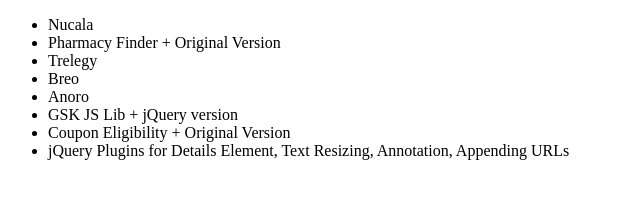
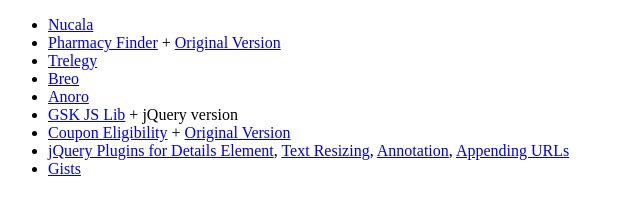
Before and after one commit to cuadra/cuadra.github.io, a website: page index.html in a window 1280 px wide. Shown: the whole page, without its empty margins (0-640 px from the left). Drawn offline with Linux system fonts and the light colour scheme.

Commit message:
Links added

```diff
--- a/index.html
+++ b/index.html
@@ -4,18 +4,19 @@
 	<meta charset="UTF-8">
 	<meta name="viewport" content="width=device-width, initial-scale=1.0">
 	<meta http-equiv="X-UA-Compatible" content="ie=edge">
-	<title>Coming Soon</title>
+	<title>Links to Projects</title>
 </head>
 <body>
 	<ul>
-		<li>Nucala</li>
-		<li>Pharmacy Finder + Original Version</li>
-		<li>Trelegy</li>
-		<li>Breo</li>
-		<li>Anoro</li>
-		<li>GSK JS Lib + jQuery version</li>
-		<li>Coupon Eligibility + Original Version</li>
-		<li>jQuery Plugins for Details Element, Text Resizing, Annotation, Appending URLs</li>
+		<li><a href="https://github.com/cuadra/nucala">Nucala</a></li>
+		<li><a href="https://github.com/cuadra/pharmacyfinder">Pharmacy Finder</a> + <a href="https://github.com/cuadra/doc-finder">Original Version</a></li>
+		<li><a href="https://github.com/cuadra/trelegy">Trelegy</a></li>
+		<li><a href="https://github.com/cuadra/mybreo">Breo</a></li>
+		<li><a href="https://github.com/cuadra/anoro">Anoro</a></li>
+		<li><a href="https://github.com/cuadra/gsk-javascript">GSK JS Lib</a> + jQuery version</li>
+		<li><a href="https://github.com/cuadra/coupon-eligibility">Coupon Eligibility</a> + <a href="https://github.com/cuadra/Eligibility-Screener">Original Version</a></li>
+		<li><a href="https://github.com/cuadra/jquery-details">jQuery Plugins for Details Element</a>, <a href="https://github.com/cuadra/jquery-text-resizer">Text Resizing</a>, <a href="https://github.com/cuadra/jquery-annotate">Annotation</a>, <a href="https://github.com/cuadra/jquery-append-urls">Appending URLs</a></li>
+		<li><a href="https://gist.github.com/cuadra">Gists</a></li>
 	</ul>
 </body>
 </html>
```
